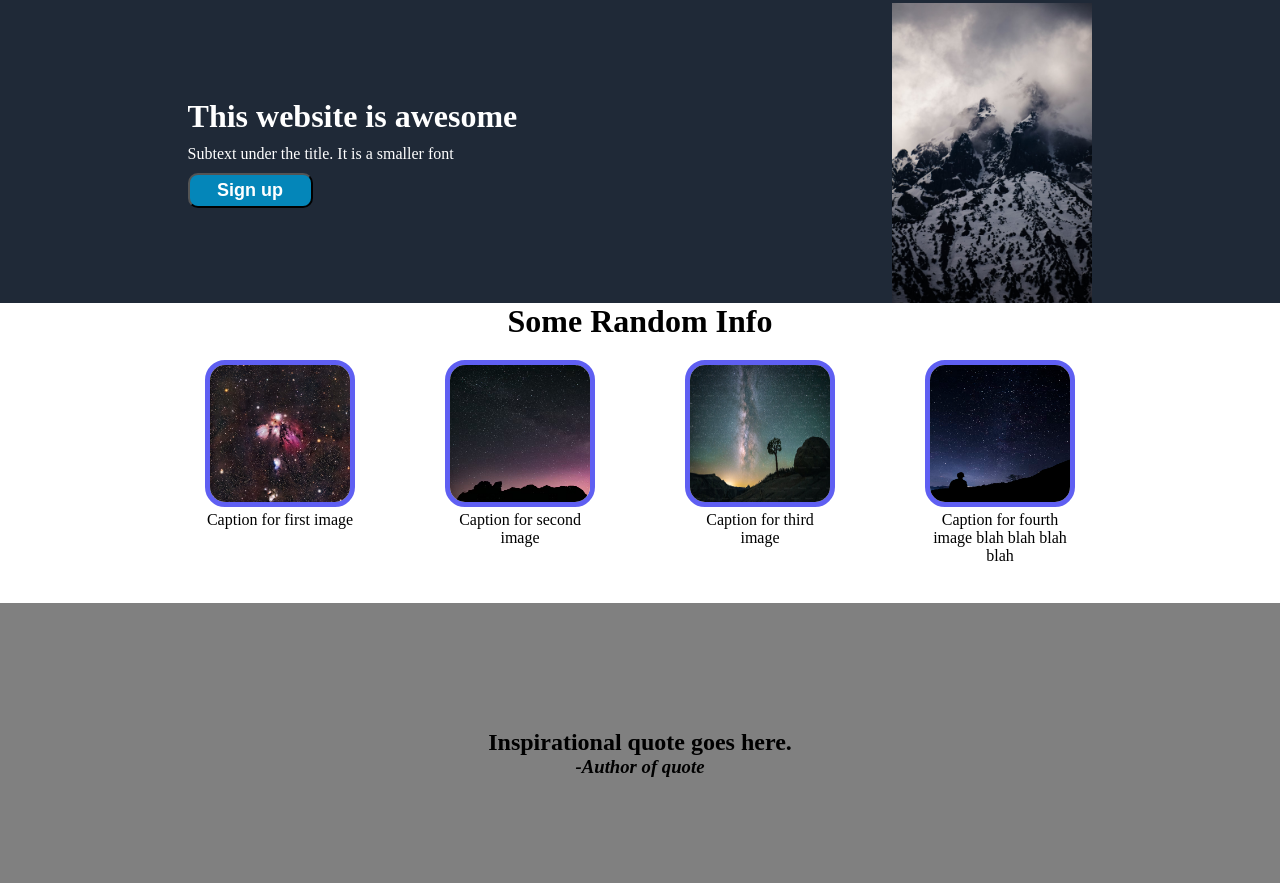
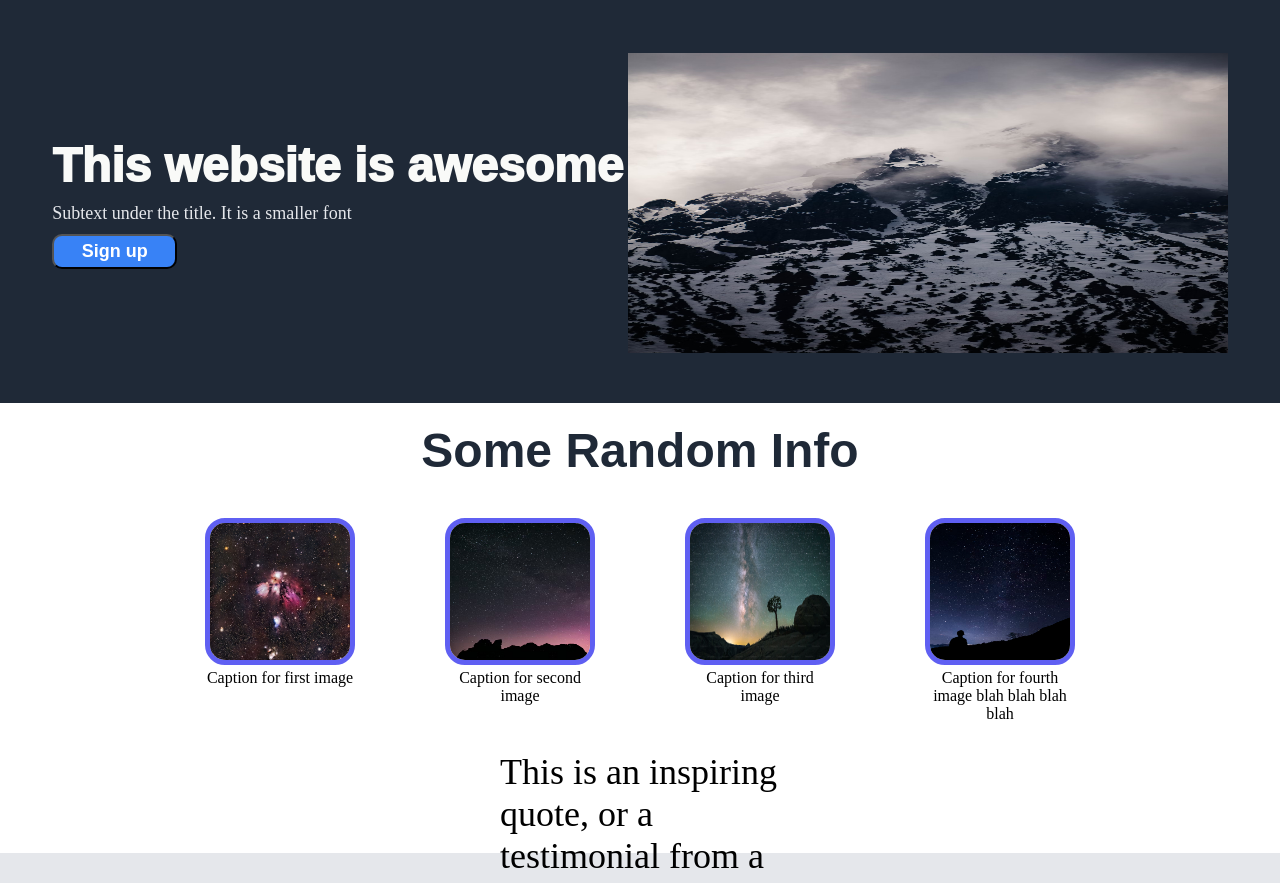
Before and after one commit to brandon-parkerson/landing-page, a plain HTML site: page index.html in a window 1280 px wide. Shown: the part 97-980 px from the top of the page. Drawn offline with Linux system fonts and the light colour scheme.

Commit message:
Make quote and hero more accurate to model. Change text size and fonts. Align quote correctly.

```diff
--- a/index.html
+++ b/index.html
@@ -23,7 +23,9 @@
         <div class="awesome">
                 <div class="awesome-text">
                     <h1>This website is awesome</h1>
-                    <p>Subtext under the title. It is a smaller font</p>
+                    <div class="subtext">
+                        <p>Subtext under the title. It is a smaller font</p>
+                    </div>
                     <button>Sign up</button>
                 </div>
             <img class="mountain" src="pictures/mountain.avif" alt="picture of a mountain">
@@ -34,7 +36,7 @@
 
     <div class="middle">
         <div class="random-info">
-            <h1>Some Random Info</h1>
+            <h2>Some Random Info</h2>
         </div>
 
         <div class="small-pics">
@@ -60,8 +62,8 @@
     </div>
 
     <div class="quote">
-        <h2>Inspirational quote goes here.</h2>
-        <h3><em>-Author of quote</em></h3>
+        <p class="quote-text">This is an inspiring quote, or a testimonial from a customer. Maybe it's just filling up space, or maybe people will actually read it. Who knows? All I know is that is looks nice.</p>
+        <p class="quote-text"><strong>-Author of quote</strong></p>
     </div>
 
 
--- a/style.css
+++ b/style.css
@@ -18,7 +18,7 @@ body {
 }
 
 .middle {
-    height: 300px;
+    height: 450px;
 
 }
 
@@ -42,7 +42,7 @@ body {
     justify-content: space-around;
     background-color: #1F2937;
     color: white;
-
+    padding: 50px;
 }
 
 .awesome-text {
@@ -54,9 +54,14 @@ body {
 
 .random-info {
     align-self: center;
-
+    font-size: 32px;
+    font-weight: 800;
+    color: #1f2937;
     text-align: center;
     margin-bottom: 20px;
+    font-family: Arial, Helvetica, sans-serif;
+    padding: 20px;
+
 }
 
 .small-pics {
@@ -86,13 +91,19 @@ body {
 }
 
 .quote {
-    background-color: grey;
-    text-align: center;
+    background-color: #e5e7eb;
+    text-align: left;
     height: 300px;
     display: flex;
     flex-direction: column;
     justify-content: center;
+    font-size: 36px;
+    font-family: "light italic";
+    padding-left: 500px;
+    padding-right: 500px;
 }
+
+
 
 .footer {
     align-self: center;
@@ -104,6 +115,10 @@ body {
     padding: 30px;
 }
 
+.subtext {
+    font-size: 18px;
+    color: #E5e7eb;
+}
 
 
 
@@ -113,7 +128,12 @@ a {
     color: white;
 }
 
-
+h1 {
+    font-size: 48px;
+    font-weight: 990;
+    color: #F9FAF8;
+    font-family: Arial, Helvetica, sans-serif;
+}
 
 
 
@@ -127,8 +147,8 @@ a {
 }
 
 .mountain {
-    height: auto;
-    width: 200px;
+    height: 300px;
+    width: 600px;
 
 }
 
@@ -167,8 +187,9 @@ button {
     width: 125px;
     height: 35px;
     border-radius: 10px;
-    background-color: rgb(4, 134, 185);
+    background-color: #3882F6;
     color: white;
     font-size: large;
     font-weight: bold;
+
 }
```
